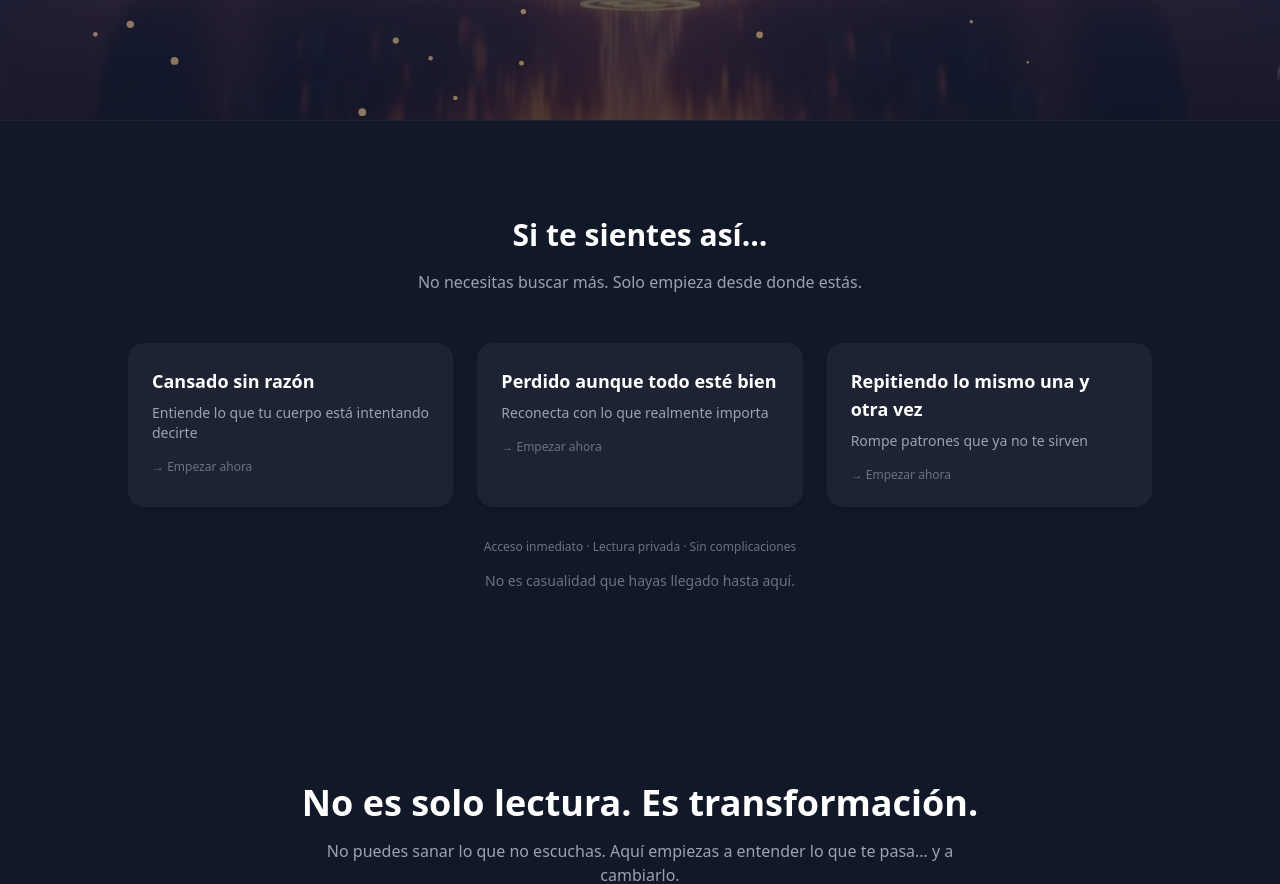
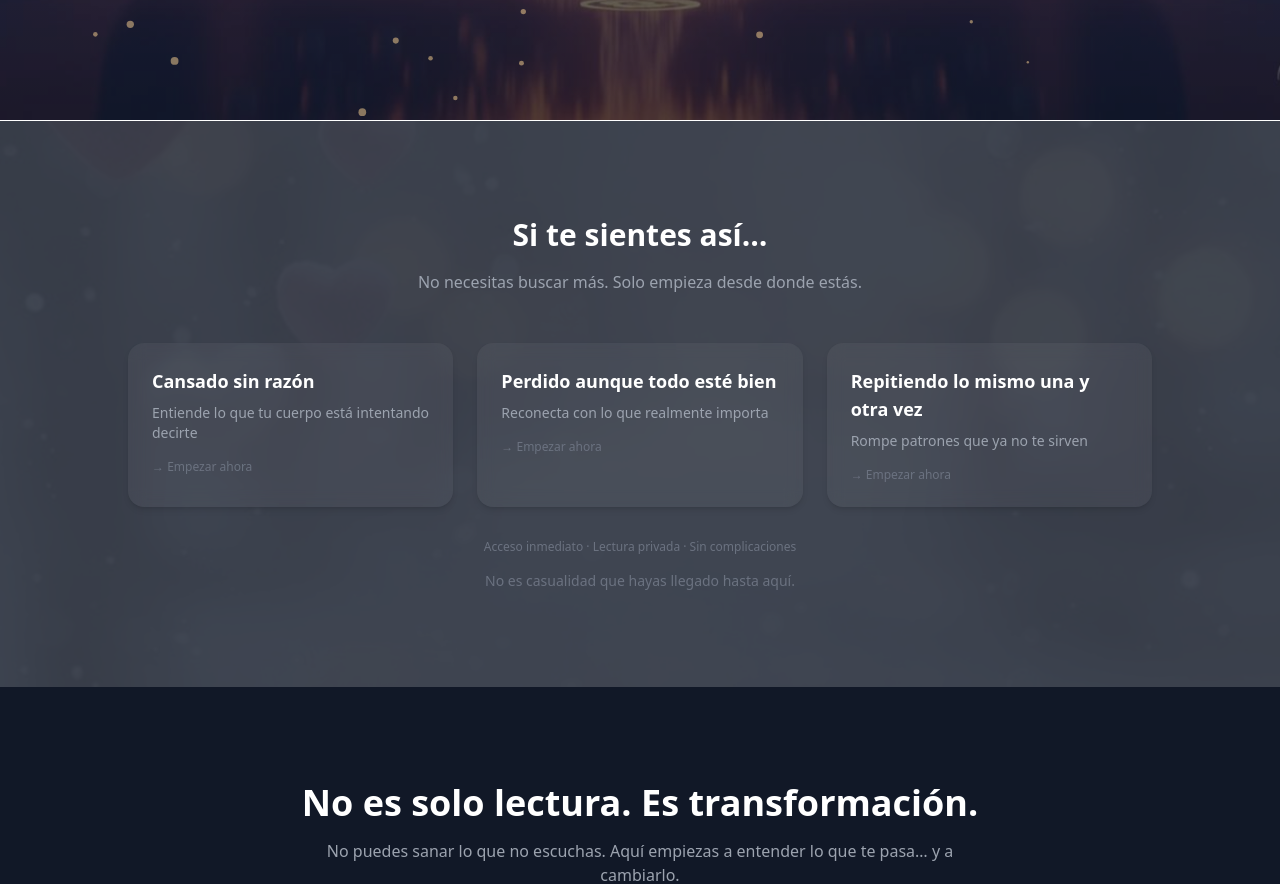
Before and after one commit to Drevaia-Digital/drevaia-app, a React (Vite) app: page / in a window 1280 px wide. Shown: the part 680-1564 px from the top of the page. Built offline with nearby package versions, Linux system fonts and the light colour scheme.

Commit message:
feat: emotional paths with background image + UX improvements (multilang)

```diff
--- a/src/sections/EmotionalPaths.tsx
+++ b/src/sections/EmotionalPaths.tsx
@@ -104,7 +104,22 @@ export function EmotionalPaths() {
   const t = content[language as 'es' | 'en' | 'fr' | 'pt'];
 
   return (
-    <section className="py-24 px-4 text-center bg-gray-900 text-white border-t border-white/5">
+    <section className="relative py-24 px-4 text-center text-white border-t border-white/5 overflow-hidden">
+
+      {/* Fondo imagen corazones */}
+      <div className="absolute inset-0">
+        <img
+          src="/images/corazones-bg.jpg"
+          alt="background"
+          className="w-full h-full object-cover opacity-20"
+        />
+      </div>
+
+      {/* Capa oscura */}
+      <div className="absolute inset-0 bg-gray-900/80" />
+
+      {/* Contenido */}
+      <div className="relative z-10">
 
         <h2 className="text-2xl md:text-3xl font-bold mb-4">
           {t.title}
@@ -152,6 +167,7 @@ export function EmotionalPaths() {
           {t.footer}
         </p>
 
+      </div>
     </section>
   );
 }
```
Also changed, not shown: public/images/corazones-bg.jpg (added), 8 other files (tests, documents, lock files or other folders). Lines whose indentation alone changed are shown as unchanged.
